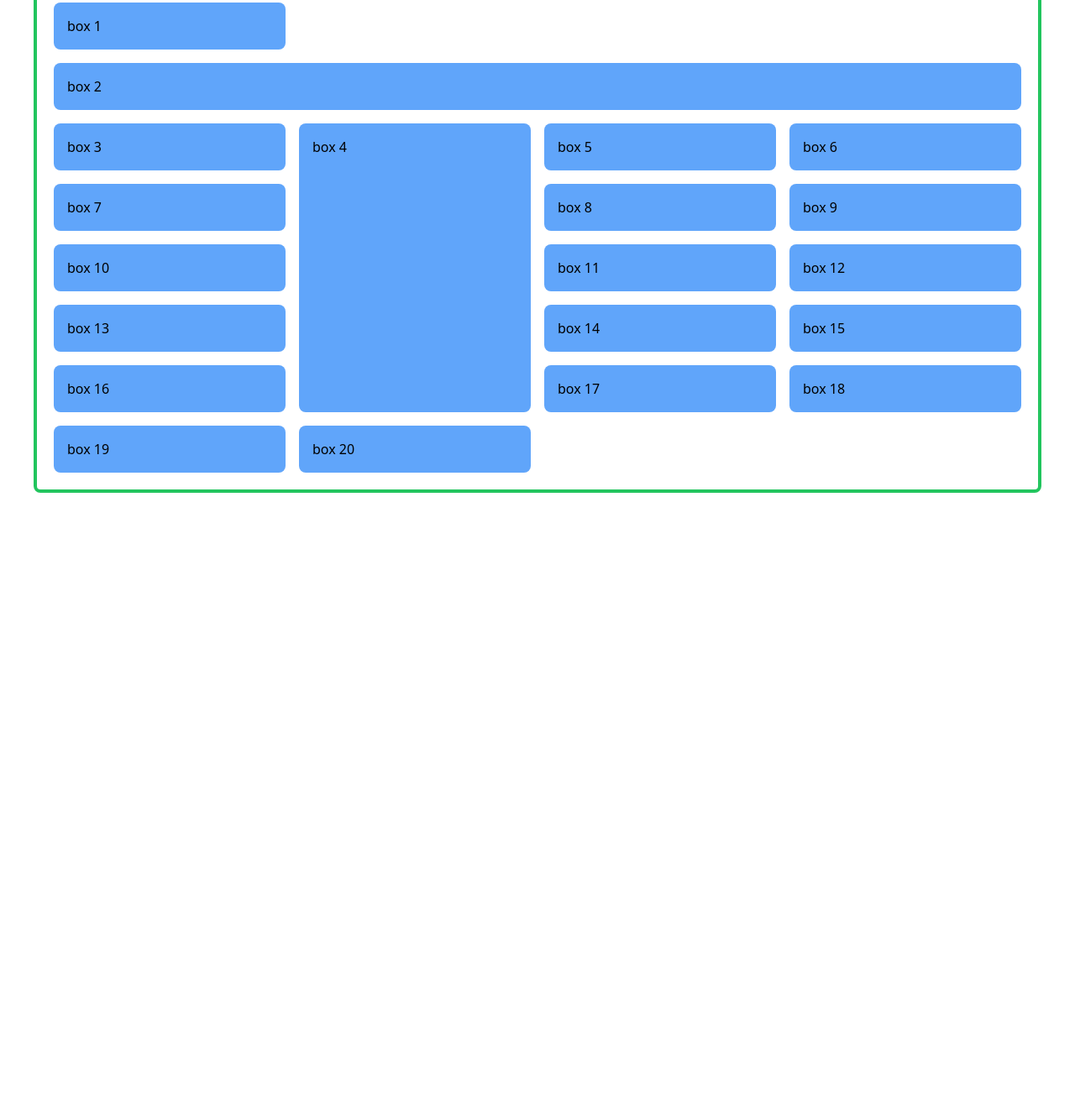
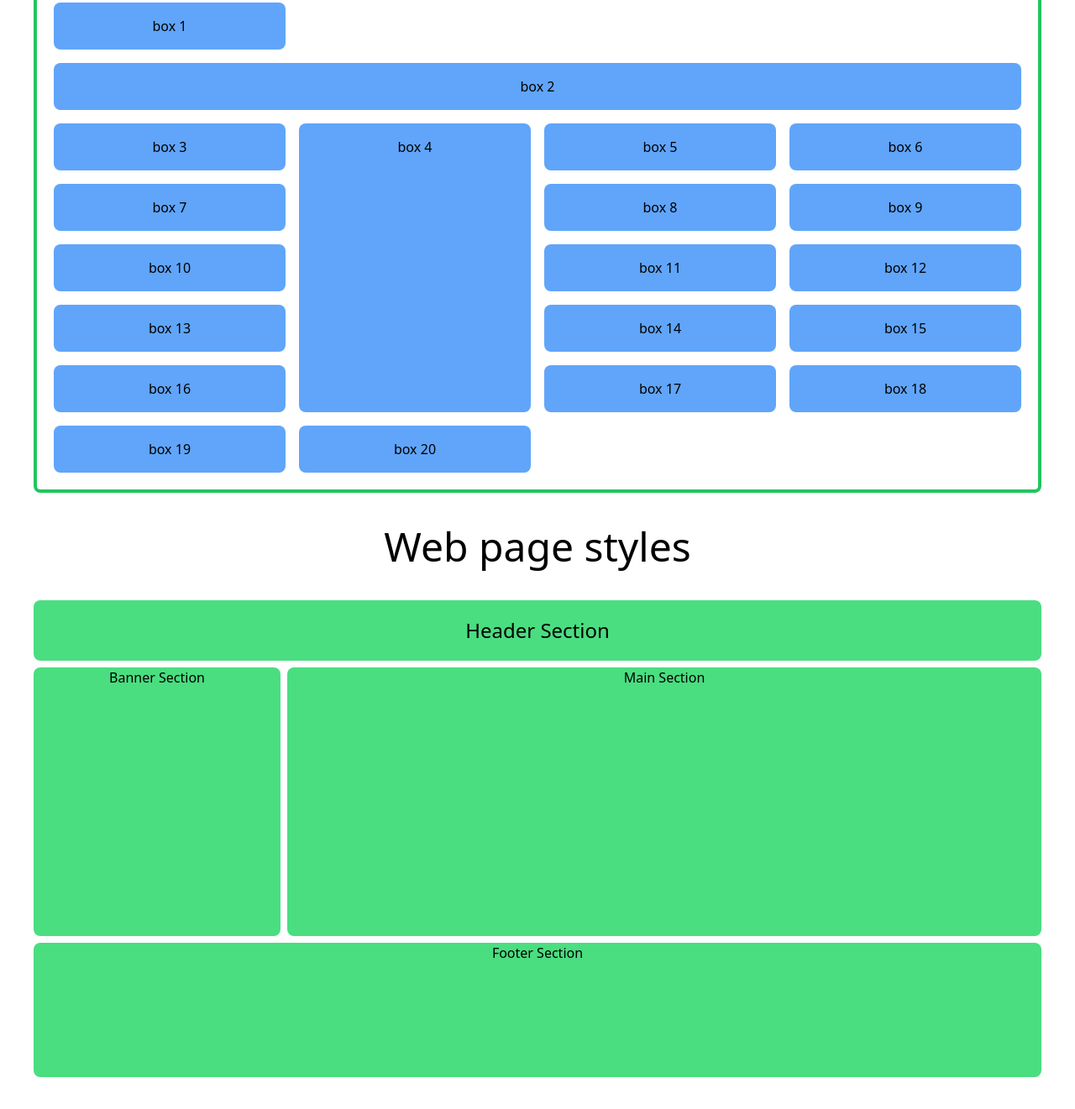
Before and after one commit to mhedi-hasan/tailwind-practices, a plain HTML site: page Explore Tailwind CSS/index.html in a window 1280 px wide. Shown: the part 597-1918 px from the top of the page at 84% size. Before the commit the page ends 1224 px from the top, so only its background shows below. Drawn offline with nearby package versions, Linux system fonts and the light colour scheme.

Commit message:
grid new content added

```diff
--- a/Explore Tailwind CSS/index.html
+++ b/Explore Tailwind CSS/index.html
@@ -16,11 +16,11 @@
 
     </div>
     <h1 class="text-5xl text-center">Grid works</h1>
-    <div class="m-10 border-4 p-5 rounded-lg border-green-500  grid grid-cols-4 gap-4">
+    <div class="m-10 border-4 p-5 rounded-lg border-green-500  grid sm:grid-cols-1 text-center md:grid-cols-4 gap-4">
         <div class=" bg-blue-400 p-4 rounded-lg">box 1</div>
-        <div class="col-span-4 bg-blue-400 p-4 rounded-lg">box 2</div>
+        <div class="md:col-span-4 bg-blue-400 p-4 rounded-lg">box 2</div>
         <div class="bg-blue-400 p-4 rounded-lg">box 3</div>
-        <div class="row-span-5 bg-blue-400 p-4 rounded-lg">box 4</div>
+        <div class="md:row-span-5 bg-blue-400 p-4 rounded-lg">box 4</div>
         <div class="bg-blue-400 p-4 rounded-lg">box 5</div>
         <div class="bg-blue-400 p-4 rounded-lg">box 6</div>
         <div class="bg-blue-400 p-4 rounded-lg">box 7</div>
@@ -38,5 +38,14 @@
         <div class="bg-blue-400 p-4 rounded-lg">box 19</div>
         <div class="bg-blue-400 p-4 rounded-lg">box 20</div>
     </div>
+    <section>
+        <h1 class="text-5xl text-center">Web page styles</h1>
+        <div class="grid sm:grid-cols-1 md:grid-cols-4 gap-2 m-10 text-center">
+            <div class="bg-green-400 md:col-span-4 p-5 text-2xl rounded-lg">Header Section</div>
+            <div class=" bg-green-400 rounded-lg h-80 col-span-1">Banner Section</div>
+            <div class="bg-green-400 rounded-lg  md:col-span-3">Main Section</div>
+            <div class="bg-green-400 rounded-lg h-40 md:col-span-4">Footer Section</div>
+        </div>
+    </section>
 </body>
 </html>
```
